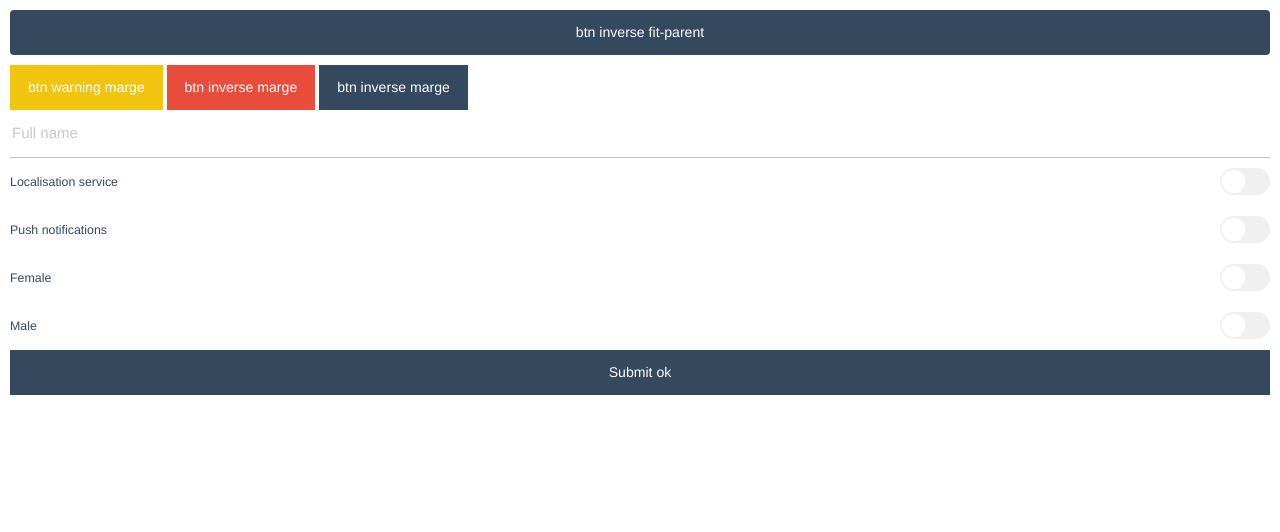
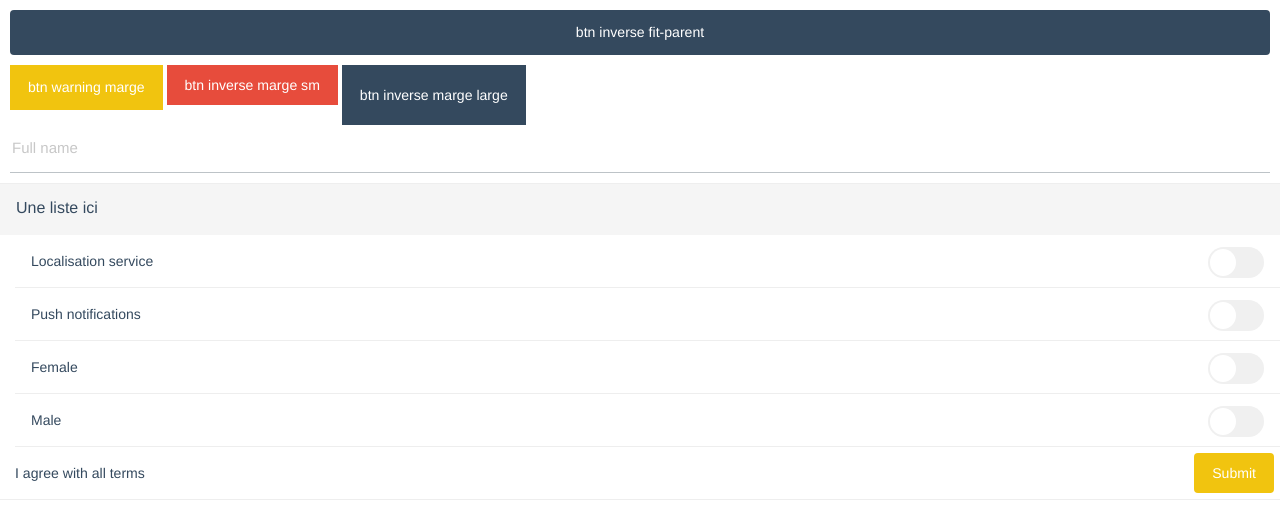
Before and after one commit to Rieranthony/camembert, a plain HTML site: page index.html in a window 1280 px wide. Drawn offline with Linux system fonts and the light colour scheme.

Commit message:
List
List + Button list + toogle button list

```diff
--- a/index.html
+++ b/index.html
@@ -9,13 +9,19 @@
   <title>Camembert !</title>
 </head>
 <body>
-  <div class="content padding">
+  <div class="content">
+    <div class="padding">
       <button class="btn inverse fit-parent rounded">btn inverse fit-parent</button>
       <button class="btn warning marge">btn warning marge</button>
-    <button class="btn danger marge">btn inverse marge</button>
-    <button class="btn inverse marge large">btn inverse marge</button>
+      <button class="btn danger marge sm">btn inverse marge sm</button>
+      <button class="btn inverse marge large">btn inverse marge large</button>
       <input type="text" placeholder="Full name">
 
+  </div>
+
+  <ul class="list">
+      <li class="divider">Une liste ici</li>
+      <li class="padded-list">
         <label>
           Localisation service
           <div class="pull-right">
@@ -23,6 +29,8 @@
             <span class='tgl-btn'></span>
           </div>
         </label>
+      </li>
+      <li class="padded-list">
         <label>
           Push notifications
           <div class="pull-right">
@@ -30,6 +38,8 @@
             <span class='tgl-btn'></span>
           </div>
         </label>
+      </li>
+      <li class="padded-list">
         <label>
           Female
           <div class="pull-right">
@@ -37,6 +47,8 @@
             <span class='tgl-btn'></span>
           </div>
         </label>
+      </li>
+      <li class="padded-list">
         <label>
           Male
           <div class="pull-right">
@@ -44,7 +56,12 @@
             <span class='tgl-btn'></span>
           </div>
         </label>
-    <button class="btn fit-parent inverse">Submit ok</button>
+      </li>
+      <li>
+        I agree with all terms
+        <button class="btn warning pull-right rounded sm">Submit</button>
+      </li>
+  </ul>
   </div>
 
 </body>
--- a/sass/_base.scss
+++ b/sass/_base.scss
@@ -61,5 +61,6 @@ $radius : 4px;
 @import 'body';
 @import 'utilities';
 @import 'button';
+@import 'list';
 @import 'forms';
 @import 'animate';
--- a/sass/_body.scss
+++ b/sass/_body.scss
@@ -2,6 +2,7 @@
 html {
   -ms-touch-action: pan-y;
   touch-action: pan-y;
+  box-sizing: border-box;
 }
 body {
   top: 0;
@@ -82,7 +83,7 @@ p {
   left: 0;
   overflow: auto;
   -webkit-overflow-scrolling: touch;
-  ;z-index: 1
+  z-index: 1;
 }
 .content > * {
   -webkit-transform: translateZ(0);
--- /dev/null
+++ b/sass/_list.scss
@@ -0,0 +1,56 @@
+
+.list {
+  position: relative;
+  padding: 0;
+  margin: 0;
+  list-style: none;
+  border-bottom: 1px solid #eee;
+  border-top: 1px solid #eee;
+  word-wrap: break-word;
+}
+.list li {
+  height: auto;
+  min-height: 51px;
+  line-height: 52px;
+  display: block;
+  border-bottom: 1px solid #eee;
+  margin-left: 15px;
+  word-wrap: break-word;
+}
+
+.list li:first-child{
+  margin-left: 0px;
+  border-bottom: 0px;
+}
+
+.list li:last-child{
+  border-bottom: 0px;
+}
+
+.list li a {
+  width: 100%;
+  height: 100%;
+  display: block;
+  color: #000;
+  -webkit-transition: background-color 250ms ease-in-out;
+  transition: background-color 250ms ease-in-out;
+  box-sizing: border-box;
+}
+.list li a:active {
+  background-color: #eee;
+}
+
+.list .divider {
+  height: 48px;
+  line-height: 48px;
+  font-size: 16px;
+  background-color: #f5f5f5;
+}
+.list .divider,
+.list .padded-list {
+  padding: 0 16px;
+}
+
+.list .btn {
+ margin: 6px 6px 6px 6px;
+}
--- a/sass/_utilities.scss
+++ b/sass/_utilities.scss
@@ -60,7 +60,7 @@
 .warning { @include backcolor($warning-color);}
 .primary { @include backcolor($primary-color);}
 .danger { @include backcolor($danger-color);}
-.sm {min-height: 40px;}
-.large{min-height: 60px;}
+.sm {min-height: 40px !important;}
+.large{min-height: 60px !important;}
 
 .rounded{@include border-radius($radius);}
--- a/sass/forms.scss
+++ b/sass/forms.scss
@@ -68,6 +68,7 @@ label {
   display: inline-block;
   height: 48px;
   line-height: 48px;
+  font-size: 14px;
 }
 .list label {
   height: 52px;
@@ -93,7 +94,7 @@ label {
 		position: relative;
 		cursor: pointer;
      user-select: none;
-     margin-top: 10px;
+     margin-top: 12px;
 		&:after, &:before{
 			position: relative;
 			display: block;
```
Also changed, not shown: css/camembert.css. Lines whose indentation alone changed are shown as unchanged.
